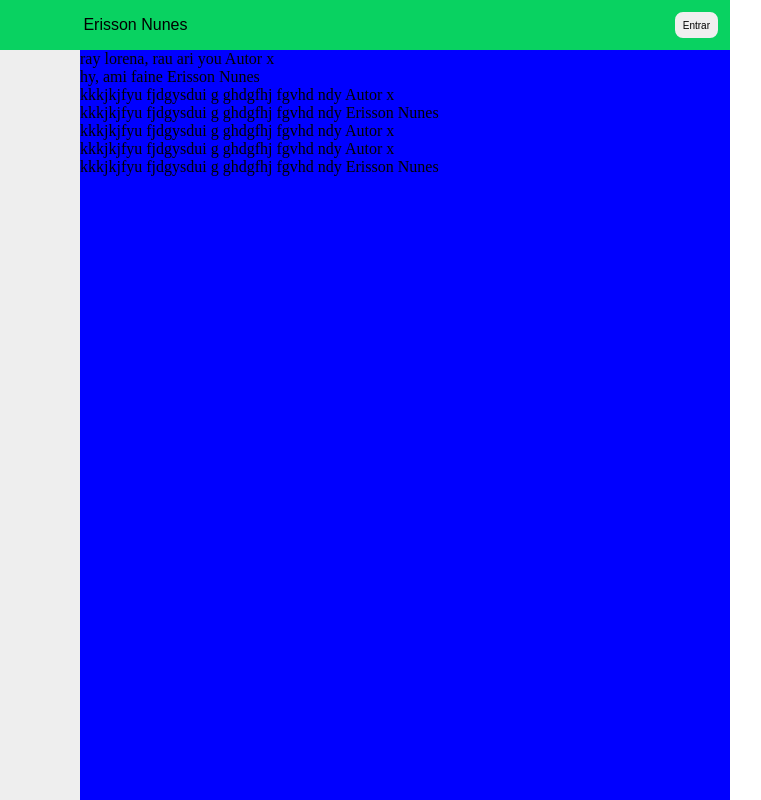
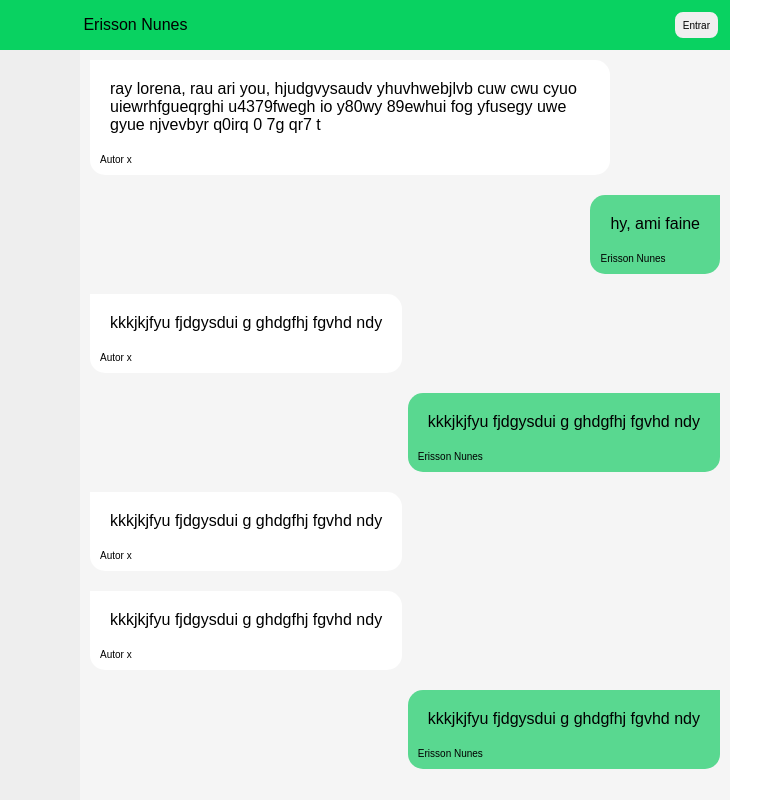
Before and after one commit to bn-erisson/Atividades-Erisson-LMS-2018.2, a plain HTML site: page Trabalho 2/index.html in a window 1280 px wide. Shown: the full height of the page, 360-1121 px from the left. Drawn offline with Linux system fonts and the light colour scheme.

Commit message:
03/11/18 16:20

```diff
--- a/Trabalho 2/index.css
+++ b/Trabalho 2/index.css
@@ -85,9 +85,55 @@ body{
 }
 
 .mensagens{
+    height: calc(100vh - 50px);
     flex-basis: fill;
     position: relative;
     width: calc(100% - 250px);
     display: block;
-    background-color: blue;
+    background-color: whitesmoke;
+    overflow: scroll;
 }
+
+.mensagens--mensagemuser{
+    background-color: rgb(255, 255, 255);
+    max-width: 80%;
+    height: auto;
+    border-radius: 0 15px 15px 15px;
+    margin: 10px;
+    float: left;
+    clear: both;
+    position: relative;
+}
+
+.mensagens--mensagemfriend{
+    background-color: #59d890;
+    max-width: 80%;
+    height: auto;
+    border-radius: 15px 0 15px 15px;
+    margin: 10px;
+    float: right;
+    clear: both;
+    position: relative;
+}
+
+.mensagens--mensagemuser--conteudo{
+    font-family: Arial, Helvetica, sans-serif;
+    margin: 20px;
+}
+
+.mensagens--mensagemuser--usuario{
+    font-family: Arial, Helvetica, sans-serif;
+    font-size: 10px;
+    margin: 10px;
+}
+
+.mensagens--mensagemfriend--conteudo{
+    font-family: Arial, Helvetica, sans-serif;
+    margin: 20px;
+}
+
+.mensagens--mensagemfriend--usuario{
+    font-family: Arial, Helvetica, sans-serif;
+    font-size: 10px;
+    margin: 10px;
+}
--- a/Trabalho 2/index.html
+++ b/Trabalho 2/index.html
@@ -37,33 +37,33 @@
 
         </nav>
         <div class="mensagens">
-            <div class="mensagem">
-                <span class="mensagem--recebida"> ray lorena, rau ari you </span>
-                <span class="mensagem--usuario" >Autor x</span>
+            <div class="mensagens--mensagemuser">
+                <div class="mensagens--mensagemuser--conteudo"> ray lorena, rau ari you, hjudgvysaudv yhuvhwebjlvb cuw cwu cyuo uiewrhfgueqrghi u4379fwegh io y80wy 89ewhui fog yfusegy uwe gyue njvevbyr  q0irq 0 7g qr7 t </div>
+                <div class="mensagens--mensagemuser--usuario" >Autor x</div>
             </div>
-            <div class="mensagem">
-                <span class="mensagem--enviada"> hy, ami faine </span>
-                <span class="mensagem--usuario" >Erisson Nunes</span>
+            <div class="mensagens--mensagemfriend">
+                <div class="mensagens--mensagemfriend--conteudo"> hy, ami faine </div>
+                <div class="mensagens--mensagemfriend--usuario" >Erisson Nunes</div>
             </div>
-            <div class="mensagem">
-                <span class="mensagem--recebida"> kkkjkjfyu fjdgysdui g ghdgfhj fgvhd ndy </span>
-                <span class="mensagem--usuario" >Autor x</span>
+            <div class="mensagens--mensagemuser">
+                <div class="mensagens--mensagemuser--conteudo"> kkkjkjfyu fjdgysdui g ghdgfhj fgvhd ndy </div>
+                <div class="mensagens--mensagemuser--usuario" >Autor x</div>
             </div>
-            <div class="mensagem">
-                <span class="mensagem--enviada"> kkkjkjfyu fjdgysdui g ghdgfhj fgvhd ndy </span>
-                <span class="mensagem--usuario" >Erisson Nunes</span>
+            <div class="mensagens--mensagemfriend">
+                <div class="mensagens--mensagemfriend--conteudo"> kkkjkjfyu fjdgysdui g ghdgfhj fgvhd ndy </div>
+                <div class="mensagens--mensagemfriend--usuario" >Erisson Nunes</div>
             </div>
-            <div class="mensagem">
-                <span class="mensagem--recebida"> kkkjkjfyu fjdgysdui g ghdgfhj fgvhd ndy </span>
-                <span class="mensagem--usuario" >Autor x</span>
+            <div class="mensagens--mensagemuser">
+                <div class="mensagens--mensagemuser--conteudo"> kkkjkjfyu fjdgysdui g ghdgfhj fgvhd ndy </div>
+                <div class="mensagens--mensagemuser--usuario" >Autor x</div>
             </div>
-            <div class="mensagem">
-                <span class="mensagem--recebida"> kkkjkjfyu fjdgysdui g ghdgfhj fgvhd ndy </span>
-                <span class="mensagem--usuario" >Autor x</span>
+            <div class="mensagens--mensagemuser">
+                <div class="mensagens--mensagemuser--conteudo"> kkkjkjfyu fjdgysdui g ghdgfhj fgvhd ndy </div>
+                <div class="mensagens--mensagemuser--usuario" >Autor x</div>
             </div>
-            <div class="mensagem">
-                <span class="mensagem--enviada"> kkkjkjfyu fjdgysdui g ghdgfhj fgvhd ndy </span>
-                <span class="mensagem--usuario" >Erisson Nunes</span>
+            <div class="mensagens--mensagemfriend">
+                <div class="mensagens--mensagemfriend--conteudo"> kkkjkjfyu fjdgysdui g ghdgfhj fgvhd ndy </div>
+                <div class="mensagens--mensagemfriend--usuario" >Erisson Nunes</div>
             </div>
         </div>
     </div>
```
